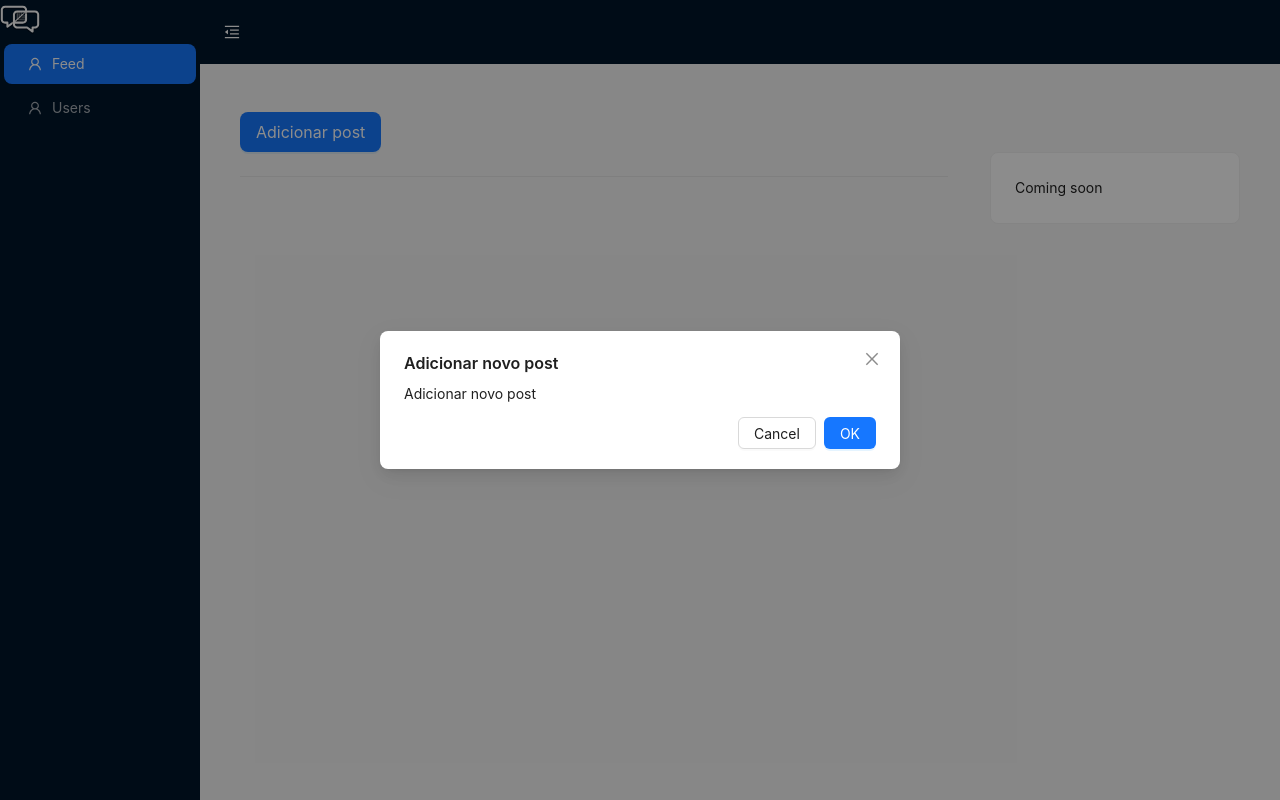
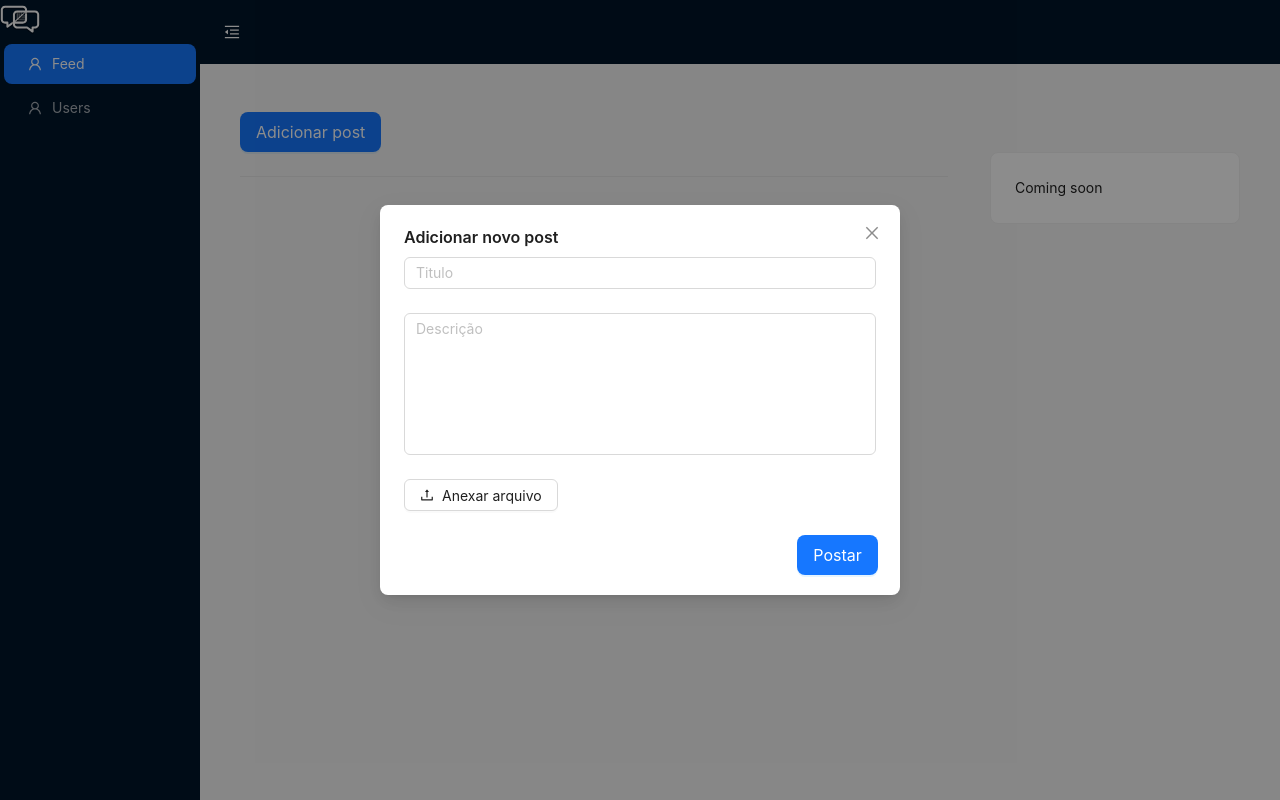
Before and after one commit to ElderGr/leafchat-frontend, a Next.js app: page /feed in a window 1280 px wide. Both pictures are taken after a click on the button "Adicionar post". Built offline with nearby package versions, Linux system fonts and the light colour scheme; no server answers.

Commit message:
feat: add post creation and list

```diff
--- a/app/config/axios/index.ts
+++ b/app/config/axios/index.ts
@@ -1,5 +1,5 @@
 import axios from 'axios';
-import { accessTokenInterceptor } from './interceptors'
+import { accessTokenInterceptor, multipartDataInterceptor } from './interceptors'
 
 export const SERVICE_BASE_URL = 'http://localhost:5000'
 
@@ -7,4 +7,7 @@ const axiosInstance = axios.create({ baseURL: SERVICE_BASE_URL });
 
 axiosInstance.interceptors.request.use(accessTokenInterceptor)
 
+export const axiosMultipartData = axiosInstance
+// axiosMultipartData.interceptors.request.use(multipartDataInterceptor)
+
 export default axiosInstance;
--- a/app/config/axios/interceptors.ts
+++ b/app/config/axios/interceptors.ts
@@ -20,3 +20,16 @@ export async function accessTokenInterceptor(config: any){
         return config
     }
 }
+
+
+export async function multipartDataInterceptor(config: any){
+    let newHeader = {
+        ...config.headers,
+        headers: {
+            "Content-Type": "multipart/form-data"
+        }
+    }
+
+    config.headers = newHeader
+    return config
+}
--- a/app/domain/post/post.hook.ts
+++ b/app/domain/post/post.hook.ts
@@ -25,3 +25,24 @@ export function useLikeOnPost(){
 
     return mutation
 }
+
+export function useCreatePost(){
+    const queryClient = useQueryClient();
+    const notification = useNotification()
+
+    const mutation = useMutation(postsService.create, {
+        onSuccess(res: any) {
+            notification.success({
+                message: 'Post criado com sucesso'
+            })
+            queryClient.invalidateQueries('posts')
+        },
+        onError(err) {
+            notification.error({
+                message: 'Erro ao criar um post'
+            })
+        }
+    })
+
+    return mutation
+}
--- a/app/domain/post/post.services.ts
+++ b/app/domain/post/post.services.ts
@@ -1,6 +1,6 @@
 /* eslint-disable import/no-anonymous-default-export */
-import axiosInstance, { SERVICE_BASE_URL } from '@/app/config/axios';
-import { Post } from './post.types';
+import axiosInstance, { SERVICE_BASE_URL, axiosMultipartData } from '@/app/config/axios';
+import { Post, CreatePost} from './post.types';
 
 const URL_CONTROLER = `${SERVICE_BASE_URL}/posts`;
 
@@ -21,6 +21,30 @@ const postsService = {
     )
 
     return result.data
+  },
+  async create(data: CreatePost){
+
+    const formData = new FormData()
+
+    formData.append('description', data.description)
+    formData.append('title', data.title)
+    console.log(formData)
+
+    data.files.forEach(file => {
+      formData.append('image', file.originFileObj)
+    });
+
+    const result = await axiosMultipartData.post<Post>(
+      `${URL_CONTROLER}`,
+      formData,
+      {
+        headers: {
+					"content-type": 'multipart/form-data; boundary=----WebKitFormBoundaryqTqJIxvkWFYqvP5s'
+				}
+      }
+  )
+
+    return result
   }
 };
 
--- a/app/domain/post/post.types.ts
+++ b/app/domain/post/post.types.ts
@@ -11,3 +11,9 @@ export type Post = BaseQuery & {
         Likes: number;
     }
 }
+
+export type CreatePost = {
+    description: string;
+    title: string;
+    files: any;
+}
--- a/app/feed/components/new-post-form.tsx
+++ b/app/feed/components/new-post-form.tsx
@@ -1,8 +1,37 @@
 import { usePostContext } from "@/app/context/post";
-import { Modal } from "antd";
+import { Form, Modal, Input, Row, Button, Col, Upload } from "antd";
+import { UploadOutlined } from '@ant-design/icons'
+import { useCreatePost } from "@/app/domain/post/post.hook";
 
 export function NewPostForm(){
     const { newPostForm, closeNewPostForm } = usePostContext()
+    const createPost = useCreatePost()
+    const [form] = Form.useForm()
+
+    const normFile = (e: any) => {
+        if (Array.isArray(e)) {
+            console.log(e)
+            return e;
+        }
+
+        console.log(e?.fileList)
+        return e?.fileList;
+    };
+
+    const dummyRequest = ({ file, onSuccess }: any) => {
+        setTimeout(() => {
+          onSuccess("ok");
+        }, 0);
+    };
+
+    const handleFinish = (formData: any) => {
+        createPost.mutateAsync(formData)
+            .then(res => {
+                form.resetFields()
+                closeNewPostForm()
+            })
+            .catch(() => console.log('error'))
+    }
 
     return(
         <Modal
@@ -10,8 +39,44 @@ export function NewPostForm(){
             centered
             open={newPostForm}
             onCancel={closeNewPostForm}
+            footer={[
+                <Row key='options'>
+                    <Col offset={20} span={2}>
+                        <Button onClick={() => form.submit()} size="large" type="primary">Postar</Button>
+                    </Col>
+                </Row>
+            ]}
         >
-            <p>Adicionar novo post</p>
+            <Form
+                onFinish={handleFinish}
+                form={form}
+            >
+                <Form.Item
+                    name='title'
+                >
+                    <Input
+                        placeholder="Titulo"
+                    />
+                </Form.Item>
+                <Form.Item
+                    name='description'
+                >
+                    <Input.TextArea
+                        placeholder="Descrição"
+                        rows={6}
+                        style={{resize: 'none'}}
+                    />
+                </Form.Item>
+                <Form.Item
+                    name="files"
+                    valuePropName="fileList"
+                    getValueFromEvent={normFile}
+                >
+                    <Upload name="logo" customRequest={dummyRequest} listType="picture">
+                        <Button icon={<UploadOutlined />}>Anexar arquivo</Button>
+                    </Upload>
+                </Form.Item>
+            </Form>
       </Modal>
     )
 }
```
